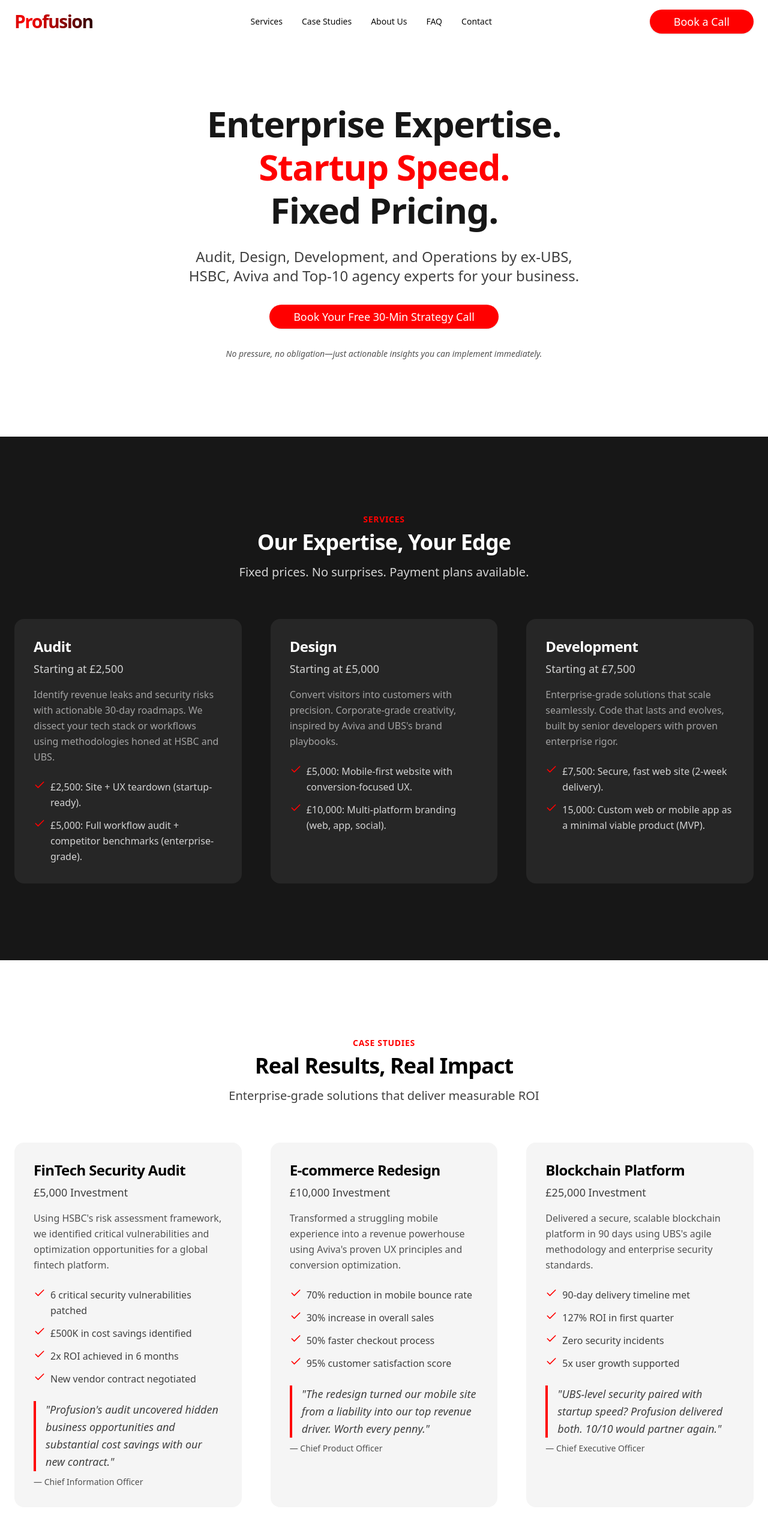
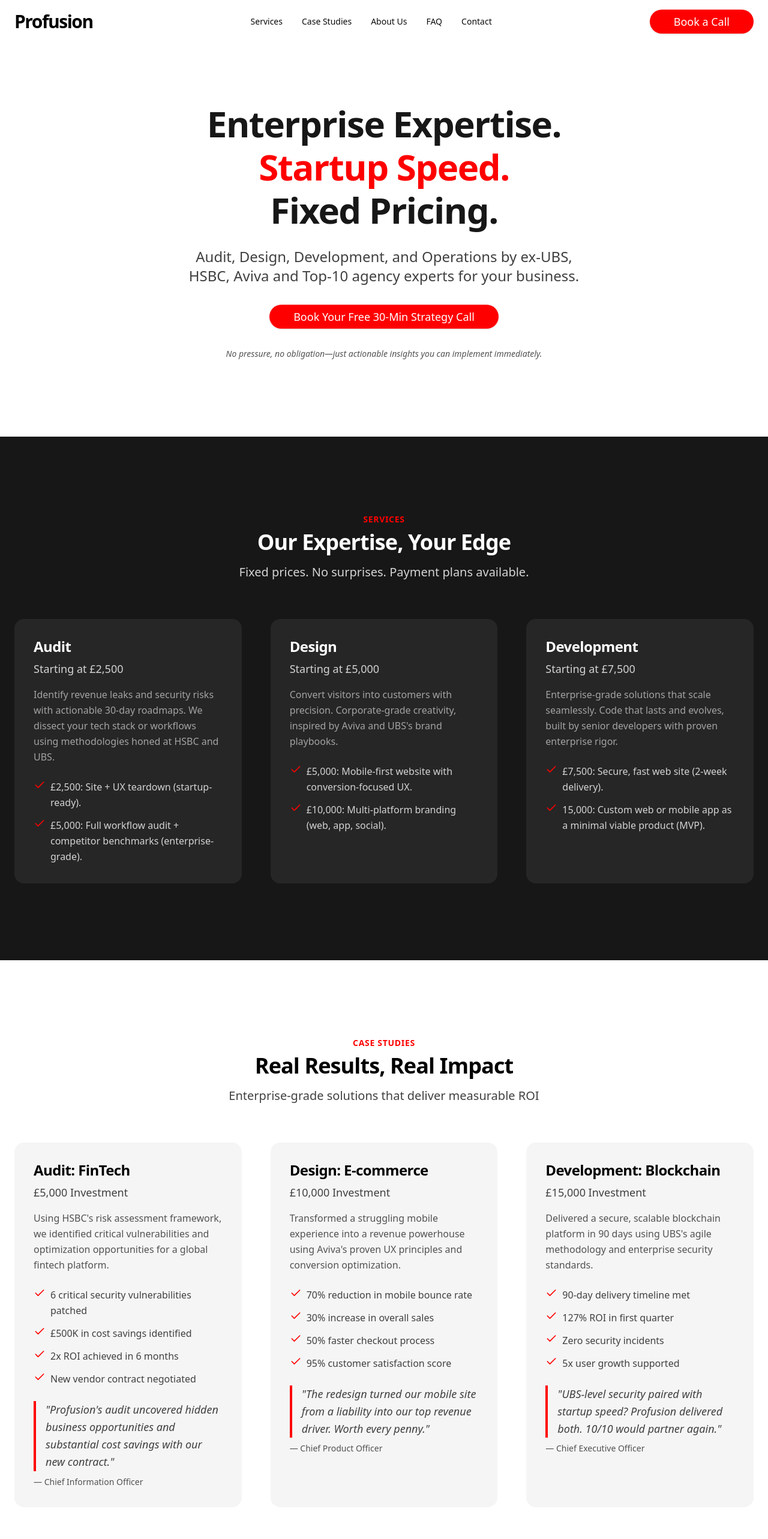
Before and after one commit to hasanakyol/profusion, a Next.js app: page / in a window 1280 px wide. Shown: the top 2566 px of the page at 60% size. Built offline with nearby package versions, Linux system fonts and the light colour scheme.

Commit message:
modified:   app/page.tsx

```diff
--- a/app/page.tsx
+++ b/app/page.tsx
@@ -34,15 +34,15 @@ export default function Home() {
 
       {/* Navigation */}
       <header className="fixed w-full z-50 bg-white/80 backdrop-blur-md" role="banner">
-        <div className="container mx-auto px-6 py-4 flex justify-between items-center">
-          <Link href="#" className="relative group" aria-label="Profusion - Back to homepage">
-            <span className="relative inline-block font-black text-3xl tracking-tighter bg-gradient-to-r from-primary via-swiss-red to-primary bg-clip-text text-transparent animate-text-gradient">
+        <div className="container mx-auto px-6 py-4 flex items-center justify-between gap-8">
+          <Link href="#" className="flex items-center shrink-0" aria-label="Profusion - Back to homepage">
+            <span className="relative inline-block font-black text-3xl tracking-tighter text-primary">
               Profusion
               <span className="absolute bottom-0 left-0 w-0 h-0.5 bg-swiss-red transition-all duration-200 ease-out group-hover:w-full"
                     aria-hidden="true" />
             </span>
           </Link>
-          <nav className="hidden md:flex space-x-8" role="navigation" aria-label="Main navigation">
+          <nav className="hidden md:flex items-center space-x-8" role="navigation" aria-label="Main navigation">
             {[
   { name: "Services", id: "services" },
   { name: "Case Studies", id: "case-studies" },
@@ -65,7 +65,7 @@ export default function Home() {
             ))}
           </nav>
           <Button
-            className="bg-swiss-red text-white hover:bg-white hover:text-swiss-red rounded-full px-10 py-5 text-lg font-medium transition-all duration-300 ease-in-out transform hover:scale-105"
+            className="bg-swiss-red text-white hover:bg-white hover:text-swiss-red rounded-full px-10 py-5 text-lg font-medium transition-all duration-300 ease-in-out transform hover:scale-105 shrink-0"
             aria-label="Book a free 30-minute strategy call"
           >
             <Link href="https://cal.com/profusion/30min" className="flex items-center justify-center">
@@ -190,7 +190,7 @@ export default function Home() {
             <div className="grid grid-cols-1 sm:grid-cols-2 lg:grid-cols-3 gap-6 sm:gap-8 lg:gap-12" role="list">
               {[
   {
-    title: "FinTech Security Audit",
+    title: "Audit: FinTech",
     price: "£5,000 Investment",
     description:
       "Using HSBC's risk assessment framework, we identified critical vulnerabilities and optimization opportunities for a global fintech platform.",
@@ -204,7 +204,7 @@ export default function Home() {
     author: "— Chief Information Officer"
   },
   {
-    title: "E-commerce Redesign",
+    title: "Design: E-commerce",
     price: "£10,000 Investment",
     description:
       "Transformed a struggling mobile experience into a revenue powerhouse using Aviva's proven UX principles and conversion optimization.",
@@ -218,8 +218,8 @@ export default function Home() {
     author: "— Chief Product Officer"
   },
   {
-    title: "Blockchain Platform",
-    price: "£25,000 Investment",
+    title: "Development: Blockchain",
+    price: "£15,000 Investment",
     description:
       "Delivered a secure, scalable blockchain platform in 90 days using UBS's agile methodology and enterprise security standards.",
     items: [
@@ -475,7 +475,7 @@ export default function Home() {
           <div className="flex flex-col sm:flex-row justify-between items-center space-y-4 sm:space-y-0">
             <div className="text-center sm:text-left">
               <Link href="#" className="link-underline group">
-                <span className="font-black text-xl bg-gradient-to-r from-primary via-swiss-red to-primary bg-clip-text text-transparent animate-text-gradient">
+                <span className="font-black text-xl text-primary">
                   Profusion
                 </span>
               </Link>
```
